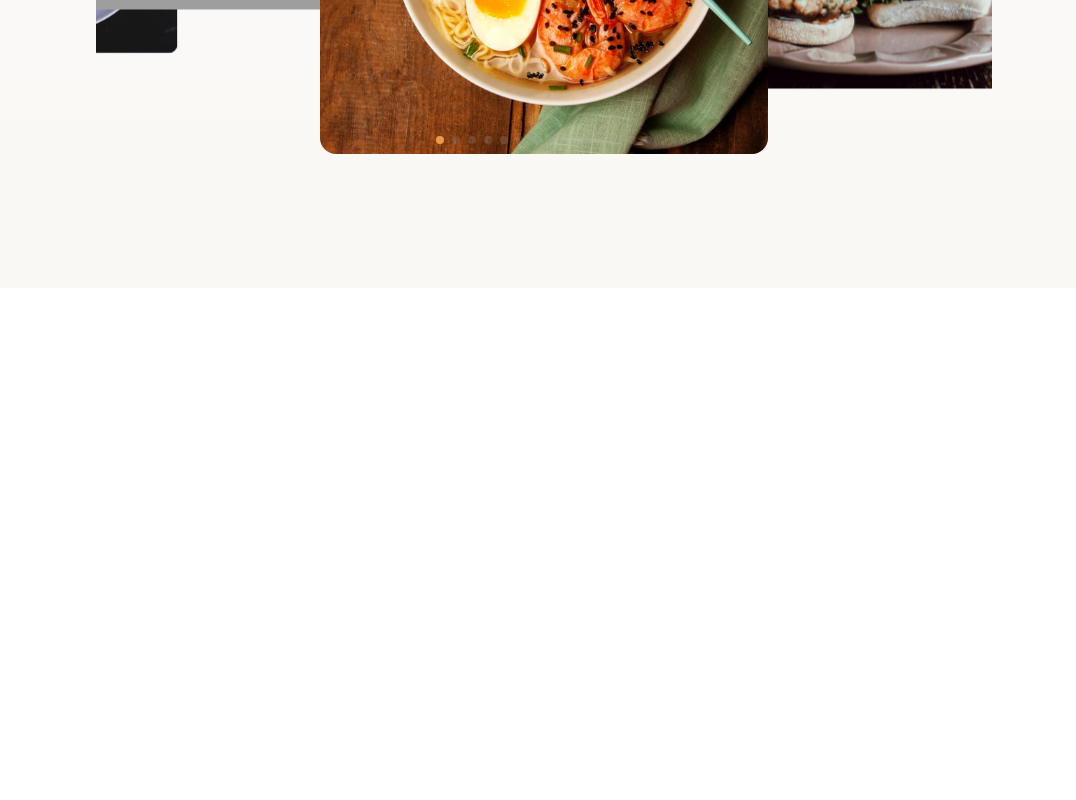
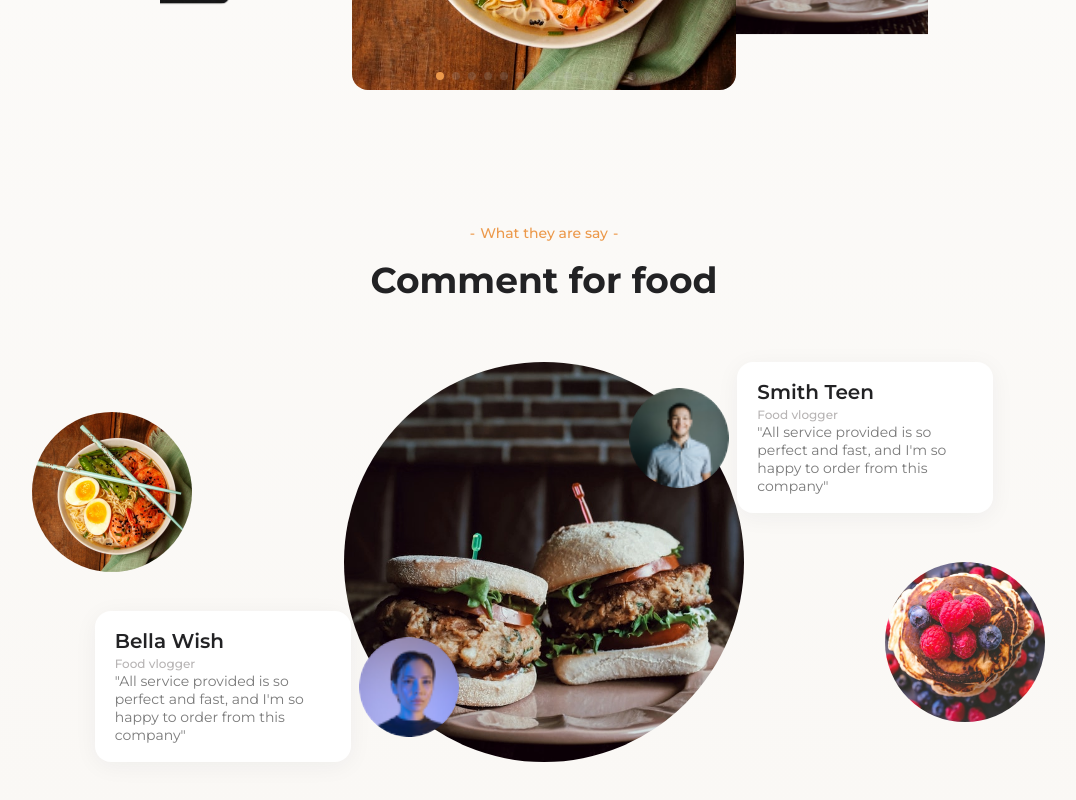
Before and after one commit to matheusalencar23/food-delivery, a React (Create React App) app: page / in a window 1280 px wide. Shown: the part 2051-2851 px from the top of the page, without its empty margins (96-1172 px from the left). Before the commit the page ends 2339 px from the top, so only its background shows below. Built offline with nearby package versions, Linux system fonts and the light colour scheme; grey boxes are pictures that could not be loaded.

Commit message:
Comments section

```diff
--- a/src/App.tsx
+++ b/src/App.tsx
@@ -1,6 +1,7 @@
 import "./App.scss";
 import Header from "./components/Header/Header";
 import SupportBy from "./components/SupportBy/SupportBy";
+import Comments from "./sections/Comments/Comments";
 import Hero from "./sections/Hero/Hero";
 import OurServices from "./sections/OurServices/OurServices";
 import Popular from "./sections/Popular/Popular";
@@ -14,6 +15,7 @@ function App() {
         <SupportBy />
         <OurServices />
         <Popular />
+        <Comments />
       </main>
     </>
   );
--- /dev/null
+++ b/src/components/Comment/Comment.tsx
@@ -0,0 +1,27 @@
+import "./style.scss";
+
+interface Props {
+  img: string;
+  author: string;
+  occupation: string;
+  comment: string;
+  imageLeft?: boolean;
+}
+
+export default function Comment(props: Props) {
+  return (
+    <div className="comment">
+      {props.imageLeft && (
+        <img src={props.img} alt="User-2" className="comment__image" />
+      )}
+      <div className="comment__data">
+        <p className="comment__author">{props.author}</p>
+        <span className="comment__occupation">{props.occupation}</span>
+        <p className="comment__comment">"{props.comment}"</p>
+      </div>
+      {!props.imageLeft && (
+        <img src={props.img} alt="User-2" className="comment__image" />
+      )}
+    </div>
+  );
+}
--- /dev/null
+++ b/src/components/Comment/style.scss
@@ -0,0 +1,43 @@
+.comment {
+  display: flex;
+  flex-direction: row;
+  align-items: center;
+  gap: 8px;
+
+  &__data {
+    flex: 1;
+    width: 20vw;
+    background-color: #fff;
+    padding: 18px 20px;
+    box-shadow: 0px 4px 23px rgba(19, 31, 53, 0.05);
+    border-radius: 16px;
+
+    @media screen and (max-width: 768px) {
+      width: 30vw;
+    }
+  }
+
+  &__author {
+    font-weight: 600;
+    font-size: 20px;
+    color: var(--typography);
+  }
+
+  &__occupation {
+    font-weight: 500;
+    font-size: 12px;
+    color: #b7b4b4;
+  }
+
+  &__comment {
+    font-weight: 400;
+    font-size: 14px;
+
+    color: #7a7a7a;
+  }
+
+  &__image {
+    width: 100px;
+    height: 100px;
+  }
+}
--- /dev/null
+++ b/src/sections/Comments/Comments.tsx
@@ -0,0 +1,46 @@
+import "./style.scss";
+import foodImg1 from "../../assets/carousel-image-1.jpg";
+import foodImg2 from "../../assets/carousel-image-2.jpg";
+import foodImg3 from "../../assets/carousel-image-3.jpg";
+import userImg1 from "../../assets/hero-user-1.png";
+import userImg2 from "../../assets/hero-user-3.png";
+import Comment from "../../components/Comment/Comment";
+
+export default function Comments() {
+  return (
+    <section className="comments">
+      <h4 className="section-title">What they are say</h4>
+      <h5 className="section-subtitle">Comment for food</h5>
+      <div className="comments__content">
+        <div className="comments__before">
+          <img src={foodImg1} alt="Food-1" />
+        </div>
+        <div className="comments__main">
+          <div className="comments__main-user">
+            <Comment
+              img={userImg1}
+              imageLeft
+              author="Smith Teen"
+              occupation="Food vlogger"
+              comment="All service provided is so perfect and fast, and I'm so happy
+                to order from this company"
+            />
+          </div>
+          <img src={foodImg2} alt="Food-2" />
+          <div className="comments__main-user">
+            <Comment
+              img={userImg2}
+              author="Bella Wish"
+              occupation="Food vlogger"
+              comment="All service provided is so perfect and fast, and I'm so happy
+                to order from this company"
+            />
+          </div>
+        </div>
+        <div className="comments__after">
+          <img src={foodImg3} alt="Food-3" />
+        </div>
+      </div>
+    </section>
+  );
+}
--- /dev/null
+++ b/src/sections/Comments/style.scss
@@ -0,0 +1,97 @@
+.comments {
+  &__content {
+    display: flex;
+    align-items: center;
+    justify-content: center;
+    width: 100vw;
+    margin: 60px auto;
+
+    & > div {
+      width: calc(100vw / 3);
+    }
+  }
+
+  img {
+    border-radius: 50%;
+  }
+
+  &__before,
+  &__after {
+    position: relative;
+    transition: 0.2s all ease-in-out;
+
+    img {
+      position: absolute;
+      width: 160px;
+      height: 160px;
+      display: block;
+
+      @media screen and (max-width: 768px) {
+        display: none;
+      }
+    }
+
+    &:hover {
+      cursor: pointer;
+      filter: brightness(0.75);
+    }
+  }
+
+  &__before {
+    top: -150px;
+    left: 10%;
+    z-index: 9;
+  }
+
+  &__after {
+    bottom: 0px;
+    right: -10%;
+    z-index: 9;
+  }
+
+  &__main {
+    display: flex;
+    justify-content: center;
+    align-items: center;
+    position: relative;
+
+    & > img {
+      width: 400px;
+      height: 400px;
+    }
+
+    &-user {
+      position: absolute;
+      z-index: 10;
+
+      &:first-child {
+        left: 70%;
+        top: 0;
+        @media screen and (max-width: 768px) {
+          left: 50%;
+          top: -50px;
+        }
+
+        @media screen and (max-width: 576px) {
+          left: 0%;
+          top: -50px;
+        }
+      }
+
+      &:last-child {
+        right: 70%;
+        bottom: 0;
+
+        @media screen and (max-width: 768px) {
+          right: 50%;
+          bottom: -50px;
+        }
+
+        @media screen and (max-width: 576px) {
+          right: 0%;
+          bottom: -50px;
+        }
+      }
+    }
+  }
+}
--- a/src/sections/Popular/style.scss
+++ b/src/sections/Popular/style.scss
@@ -1,5 +1,5 @@
 .popular {
-  width: 70vw;
+  width: 60vw;
   margin: 130px auto;
 
   &__carousel {
```
